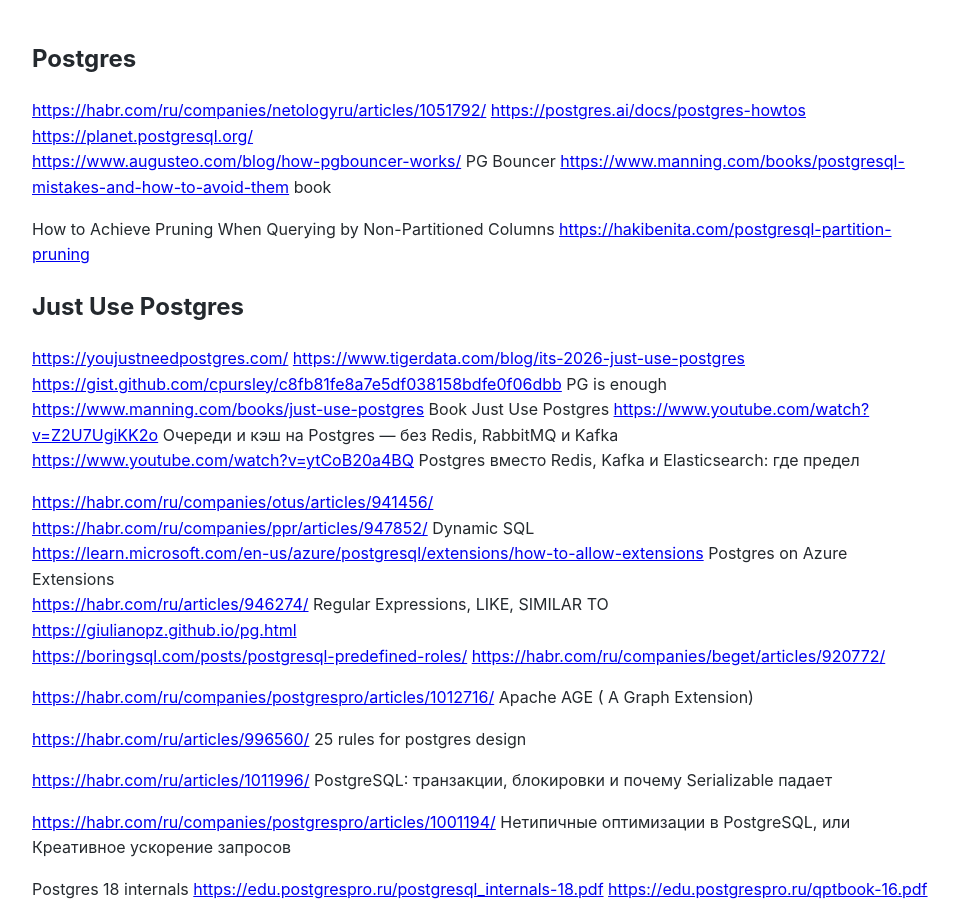
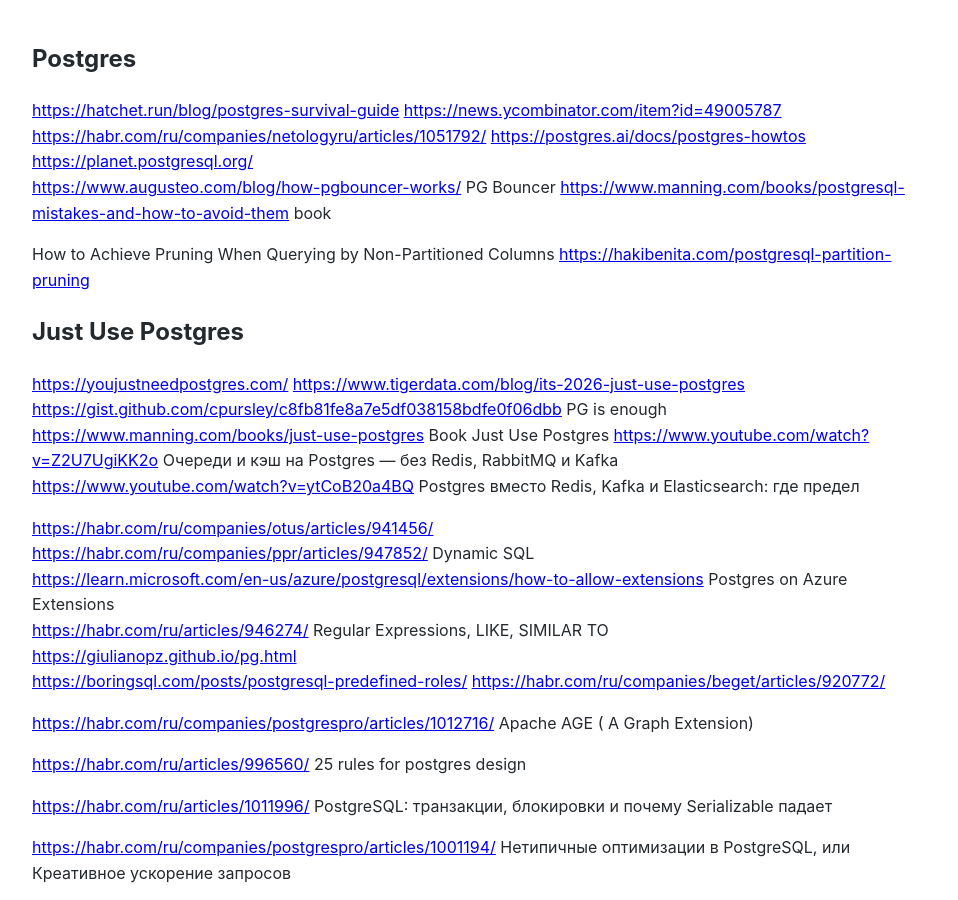
Before and after one commit to Michael-Lubinsky/michael-lubinsky.github.com, a Jekyll site: the page built from pg/pg.md, in a window 1280 px wide and 900 px high. Shown: the whole window, without its empty margins (158-1116 px from the left). Built offline with Jekyll 4.4.1, drawn with Linux system fonts in a browser that asks for light colours; our own code applies the rules of GitHub Pages for plain Markdown files.

Commit message:
Update pg.md

```diff
--- a/pg/pg.md
+++ b/pg/pg.md
@@ -1,4 +1,6 @@
 ## Postgres
+<https://hatchet.run/blog/postgres-survival-guide>
+<https://news.ycombinator.com/item?id=49005787>
 <https://habr.com/ru/companies/netologyru/articles/1051792/>
 <https://postgres.ai/docs/postgres-howtos>
 <https://planet.postgresql.org/>
```
